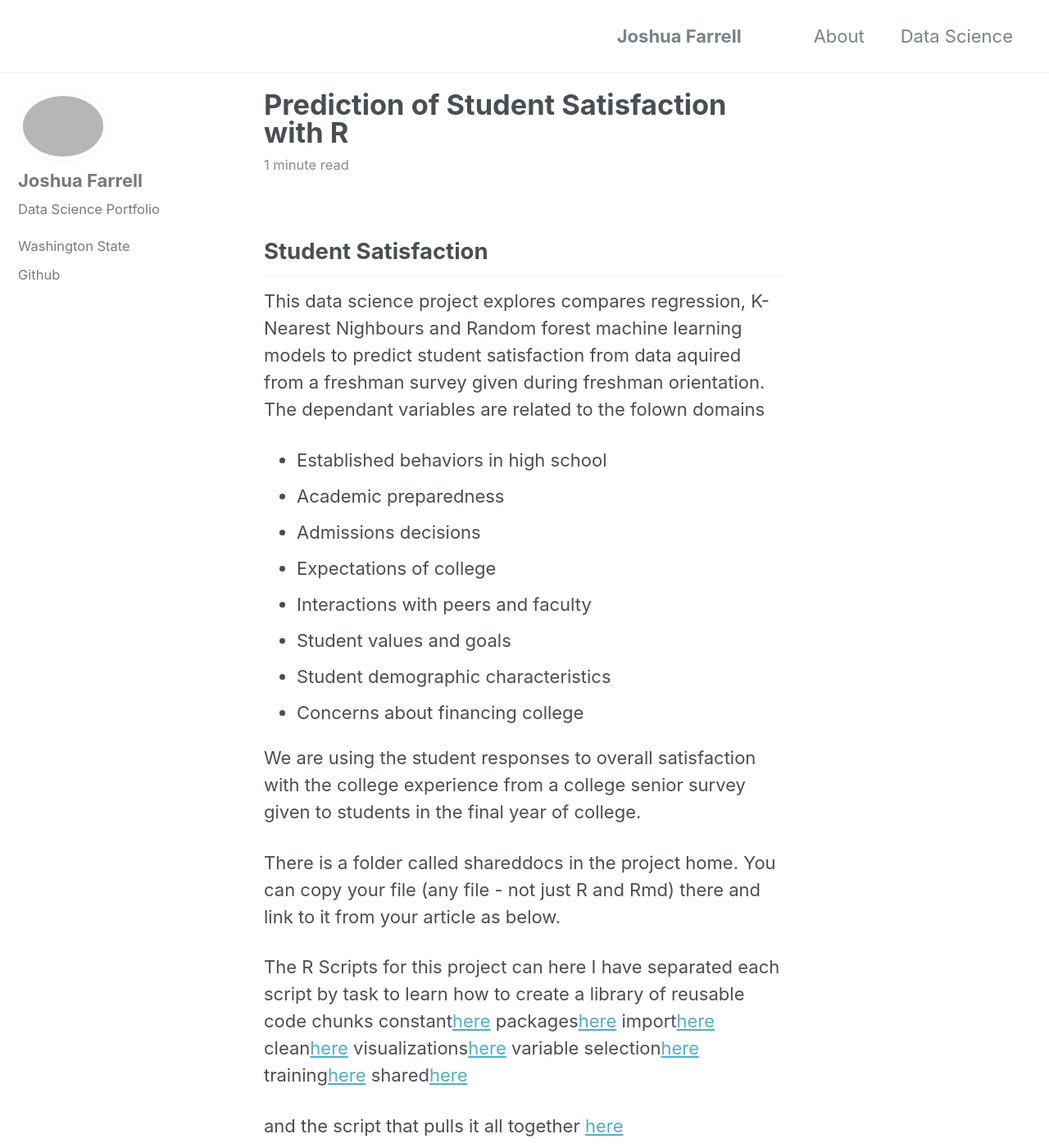
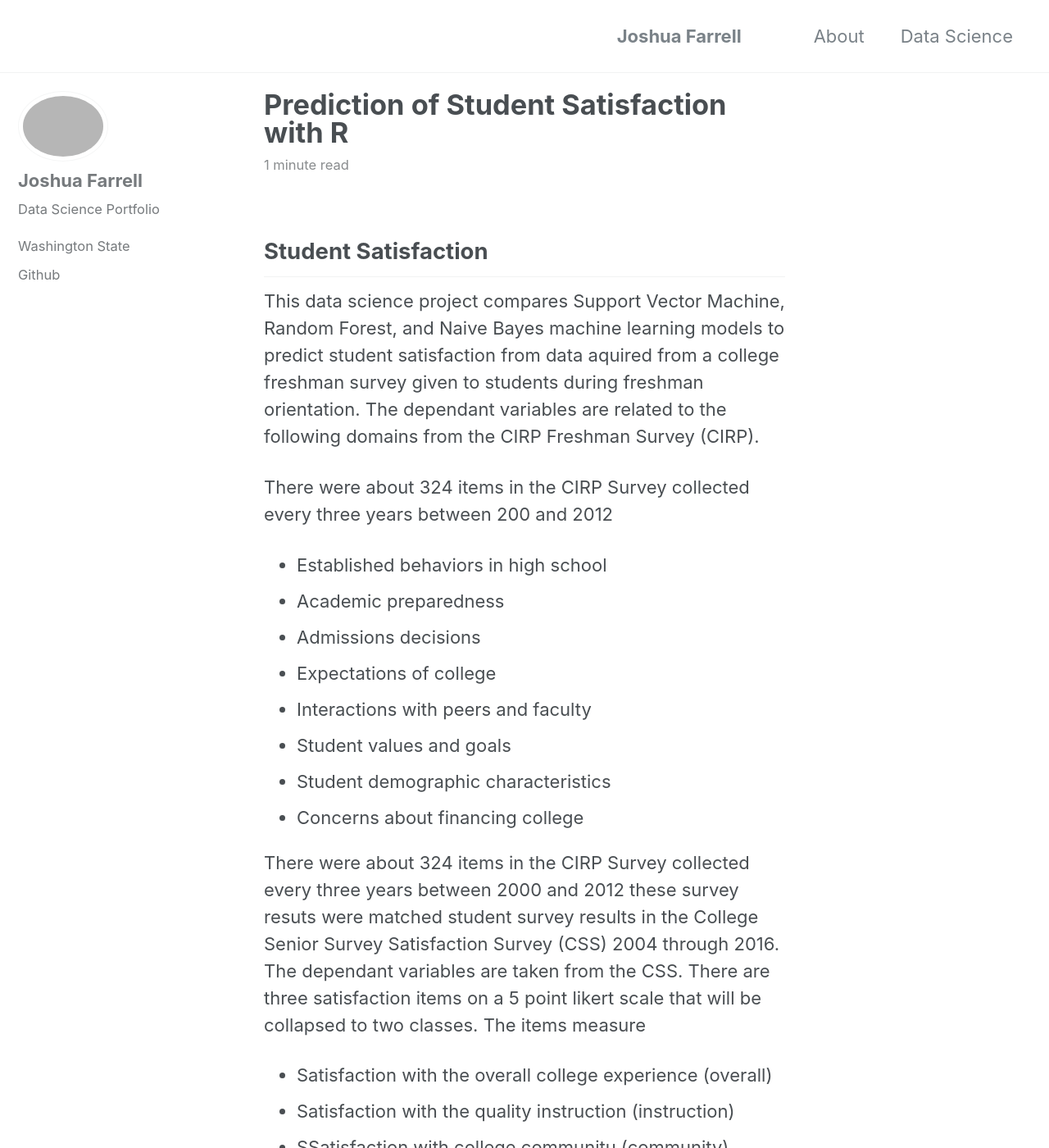
Before and after one commit to joshua-farrell/joshua-farrell.github.io, a Jekyll site: the page built from _posts/2018-12-01-student.md, in a window 1280 px wide and 1400 px high. Shown: the whole window at 82% size. Built offline with Jekyll 4.4.1, drawn with Linux system fonts in a browser that asks for light colours; comment, search, counter and statistics services are not loaded; some of the changed text lies outside the part shown.

Commit message:
Update 2018-12-01-student.md

```diff
--- a/_posts/2018-12-01-student.md
+++ b/_posts/2018-12-01-student.md
@@ -5,35 +5,33 @@ tags: [Machine Learning]
 ---
 ## Student Satisfaction
 
-This data science project explores compares regression, K-Nearest Nighbours and Random forest machine learning models to predict student satisfaction from data aquired from a freshman survey given during freshman orientation.  The dependant variables are related to the folown domains
-* Established behaviors in high school
-* Academic preparedness
-* Admissions decisions
-* Expectations of college
-* Interactions with peers and faculty
-* Student values and goals
-* Student demographic characteristics
-* Concerns about financing college
+This data science project compares Support Vector Machine, Random Forest, and Naive Bayes
+machine learning models to predict student satisfaction from data aquired from a college
+freshman survey given to students during freshman orientation. The dependant variables are
+related to the following domains from the CIRP Freshman Survey (CIRP).
 
-We are using the student responses to overall satisfaction with the college experience from a college senior survey given to students in the final year of college.
+There were about 324 items in the CIRP Survey collected every three years between 200 and 2012
 
-There is a folder called shareddocs in the project home.
-You can copy your file (any file - not just R and Rmd) there and link to it from your article as below.
+- Established behaviors in high school
+- Academic preparedness
+- Admissions decisions
+- Expectations of college
+- Interactions with peers and faculty
+- Student values and goals
+- Student demographic characteristics
+- Concerns about financing college
 
-The R Scripts for this project can here
-I have separated each script by task to learn how to create a library of reusable code chunks
-constant[here](https://joshua-farrell.github.io/shareddocs/temp.R)
-packages[here](https://joshua-farrell.github.io/shareddocs/temp.R)
-import[here](https://joshua-farrell.github.io/shareddocs/temp.R)
-clean[here](https://joshua-farrell.github.io/shareddocs/temp.R)
-visualizations[here](https://joshua-farrell.github.io/shareddocs/temp.R)
-variable selection[here](https://joshua-farrell.github.io/shareddocs/temp.R)
-training[here](https://joshua-farrell.github.io/shareddocs/temp.R)
-shared[here](https://joshua-farrell.github.io/shareddocs/temp.R)
+There were about 324 items in the CIRP Survey collected every three years between 2000 and 2012 these survey resuts were matched student survey results in the College Senior Survey Satisfaction Survey (CSS) 2004 through 2016. The dependant variables are taken from the CSS. There are three satisfaction items on a 5 point likert scale that will be collapsed to two classes. The items measure
 
-and the script that pulls it all together [here](https://joshua-farrell.github.io/shareddocs/temp.R)
+- Satisfaction with the overall college experience (overall)
+- Satisfaction with the quality instruction (instruction)
+- SSatisfaction with college communitu (community)
+
+### R Blog
 
 The project blog is located [here](https://joshua-farrell.github.io/projects/student-satisfaction.html)
 
-and finally, the video Presentation can be found here
+the video Presentation can be found here
 <iframe width="640" height="360" src="https://www.youtube-nocookie.com/embed/l2Of1-d5E5o?controls=0&showinfo=0" frameborder="0" allowfullscreen></iframe>
+
+The project .R files are located [here](https://joshua-farrell.github.io/projects/)
```
